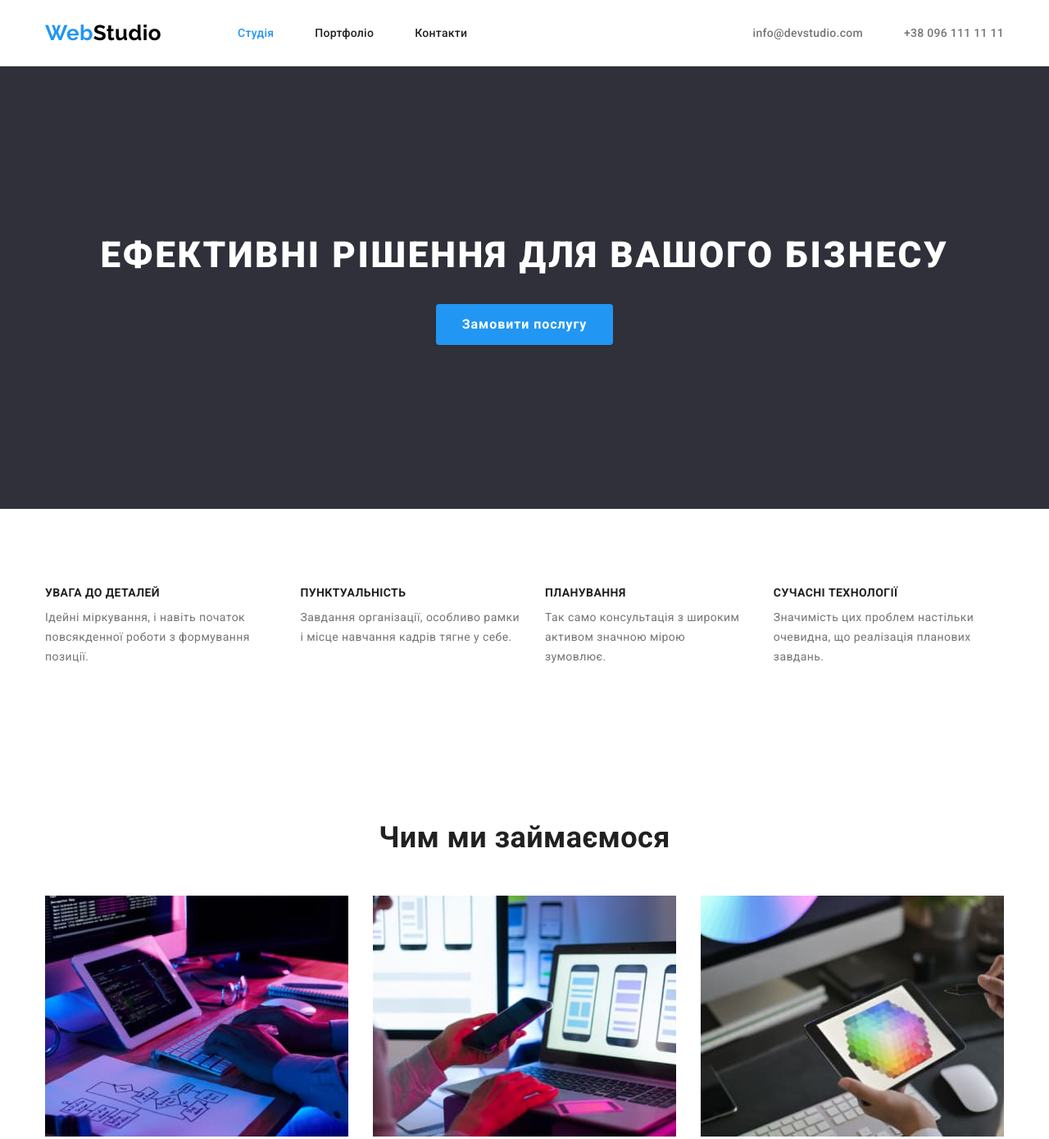
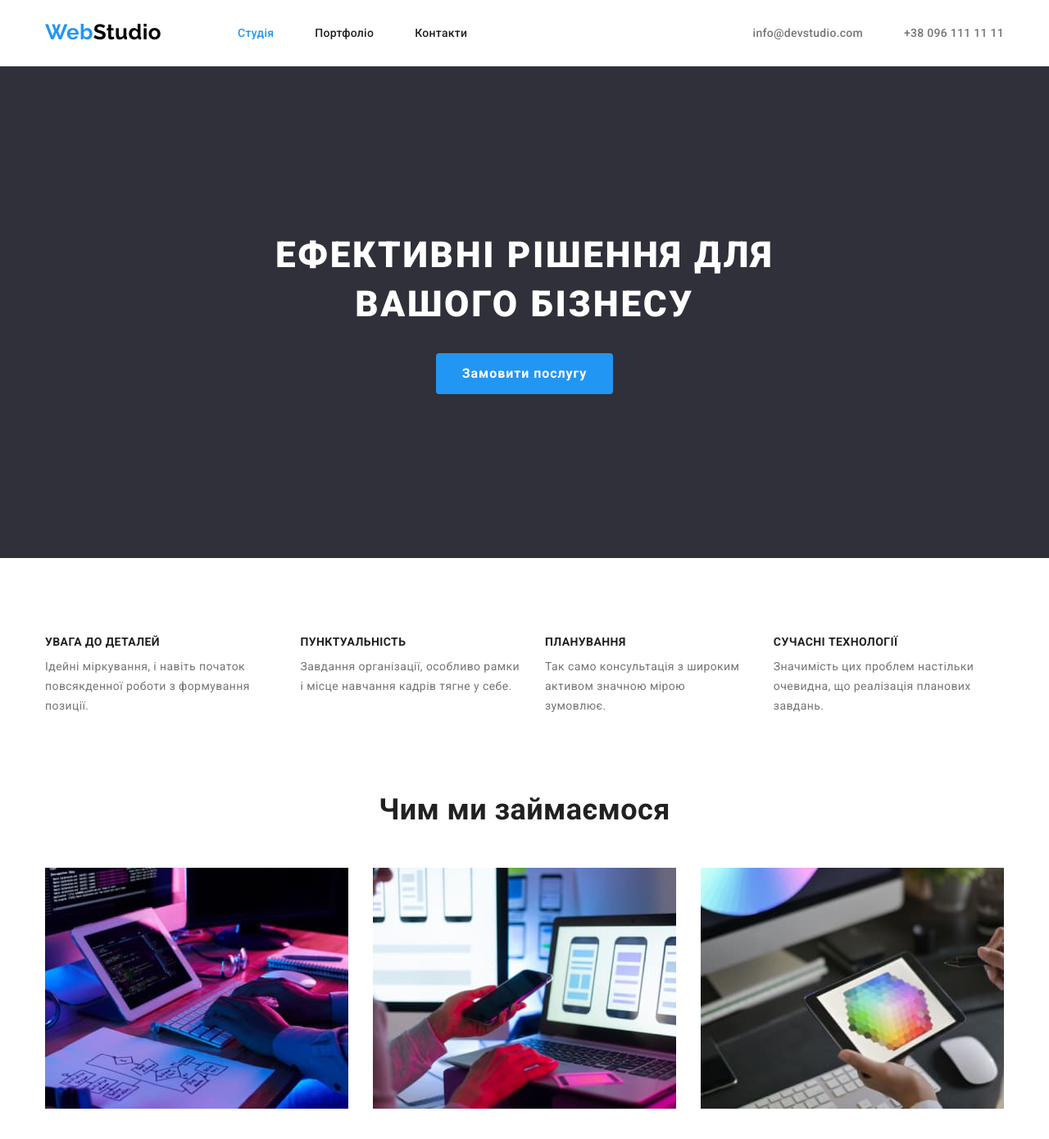
Before and after one commit to Anatolij-Goga/goit-markup-hw-03, a plain HTML site: page index.html in a window 1280 px wide. Shown: the top 1390 px of the page at 82% size. Drawn offline with nearby package versions, Linux system fonts and the light colour scheme.

Commit message:
Update main.css

```diff
--- a/css/main.css
+++ b/css/main.css
@@ -77,6 +77,8 @@ img {
 
 .header {
   border-bottom: 1px solid #ececec;
+  padding-top: 24px;
+  padding-bottom: 25px;
 }
 
 .logo {
@@ -136,9 +138,6 @@ img {
   display: flex;
   align-items: center;
   gap: 50px;
-  margin-left: auto;
-  padding-top: 32px;
-  padding-bottom: 32px;
 }
 
 .contacts .list {
@@ -169,7 +168,7 @@ img {
 }
 
 .hero-title {
-  margin-bottom: 30px;
+  width: 696px;
 
   color: var(--light-white-color);
   font-weight: 900;
@@ -178,6 +177,9 @@ img {
   letter-spacing: 0.06em;
   text-align: center;
   text-transform: uppercase;
+  margin-left: auto;
+  margin-right: auto;
+  margin-bottom: 30px;
 }
 
 .hero .button {
@@ -237,7 +239,6 @@ img {
 }
 
 .section-benefits,
-.section-projects,
 .section-team,
 .section-portfolio {
   padding-top: 94px;
@@ -267,6 +268,10 @@ img {
 }
 
 /* What do we do */
+
+.section-projects {
+  padding-bottom: 94px;
+}
 
 .section-projects .list {
   display: flex;
@@ -309,12 +314,9 @@ img {
 /* Footer */
 
 .footer {
-  background-color: var(--footer-bg-color);
-}
-
-.footer-container {
   padding-top: 60px;
   padding-bottom: 60px;
+  background-color: var(--footer-bg-color);
 }
 
 .footer .logo {
```
